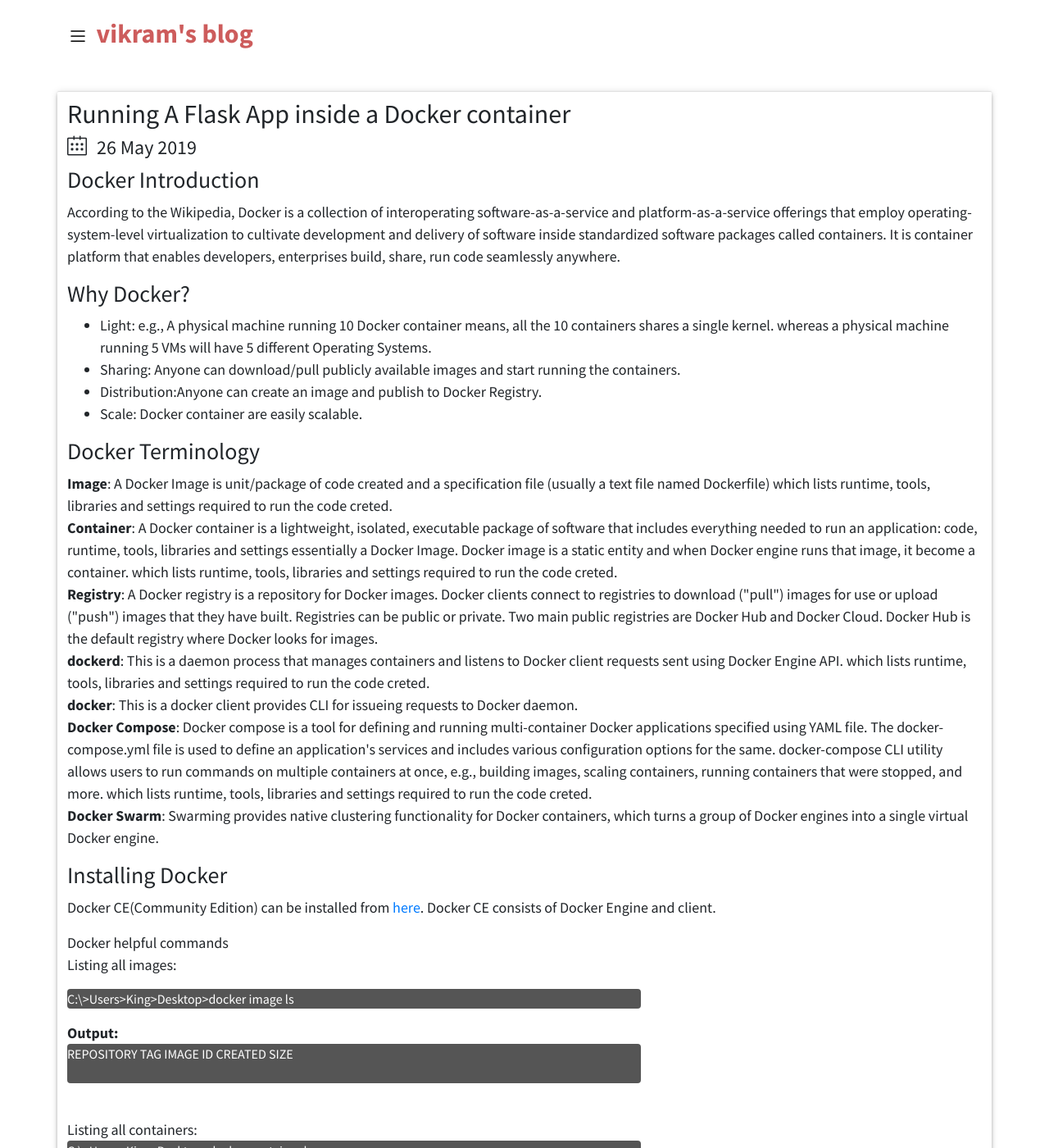
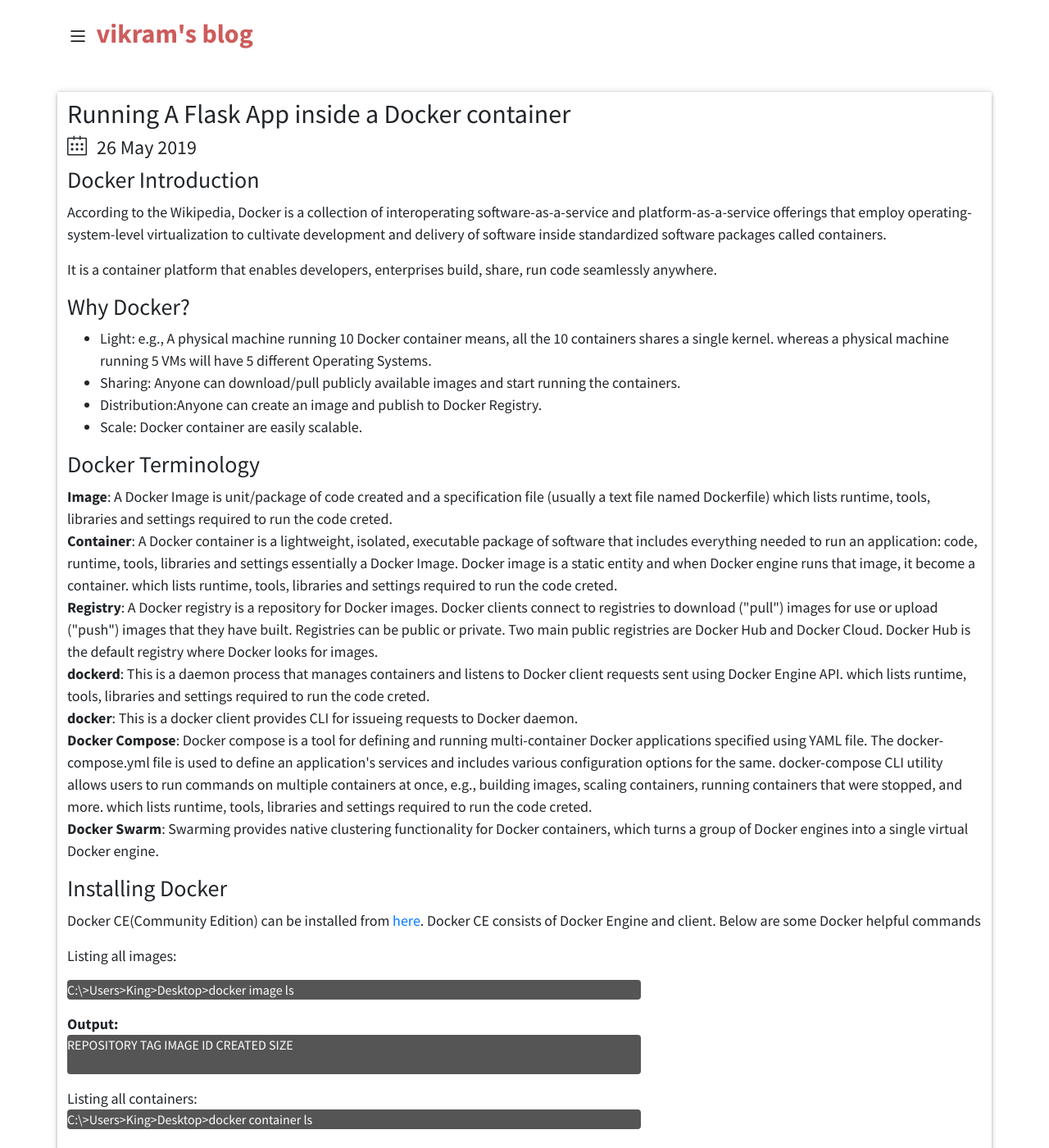
Before and after one commit to srirangamv/srirangamv.github.io, a Jekyll site: the page built from _posts/2019-05-26-running-flask-inside-container.md, in a window 1280 px wide and 1400 px high. Shown: the whole window at 82% size. Built offline with Jekyll 4.4.1, drawn with Linux system fonts in a browser that asks for light colours; nearby versions of some CDN libraries.

Commit message:
adding content to post.

```diff
--- a/_posts/2019-05-26-running-flask-inside-container.md
+++ b/_posts/2019-05-26-running-flask-inside-container.md
@@ -7,9 +7,10 @@
 ---
 
 <h3><a name="section1">Docker Introduction</a></h3>
-<p>According to the Wikipedia, Docker is a collection of interoperating software-as-a-service and platform-as-a-service offerings that employ operating-system-level virtualization to cultivate development and delivery of software inside standardized software packages called containers.
+<p>According to the Wikipedia, Docker is a collection of interoperating software-as-a-service and platform-as-a-service offerings that employ operating-system-level virtualization to cultivate development and delivery of software inside standardized software packages called containers.</p>
 
-It is container platform that enables developers, enterprises build, share, run code seamlessly anywhere.
+<p>
+It is a container platform that enables developers, enterprises build, share, run code seamlessly anywhere.
 </p>
 <h3><a name="section2">Why Docker?</a></h3>
 <ul>
@@ -38,11 +39,10 @@
 <b>Docker Swarm</b>: Swarming provides native clustering functionality for Docker containers, which turns a group of Docker engines into a single virtual Docker engine.
 </p>
 <h3><a name="section4">Installing Docker</a></h3>
-<p>Docker CE(Community Edition) can be installed from <a href="https://docs.docker.com/install/" alt="Docker CE download link" target="_blank">here</a>. Docker CE consists of Docker Engine and client.
+<p>Docker CE(Community Edition) can be installed from <a href="https://docs.docker.com/install/" alt="Docker CE download link" target="_blank">here</a>. Docker CE consists of Docker Engine and client. Below are some <span>Docker helpful commands</span>
 <p>
 
-<span>Docker helpful commands</span>
-<br>Listing all images:
+Listing all images:
 <p class="cmd">C:\&gt;Users&gt;King&gt;Desktop&gt;docker image ls</p>
 <b>Output:</b>
 <p class="cmd">
@@ -50,8 +50,7 @@
 <br>
 <br>
 </p>
-
-<br>Listing all containers:
+Listing all containers:
 <p class="cmd">C:\&gt;Users&gt;King&gt;Desktop&gt;docker container ls</p>
 <b>Output:</b>
 <p class="cmd">
```
